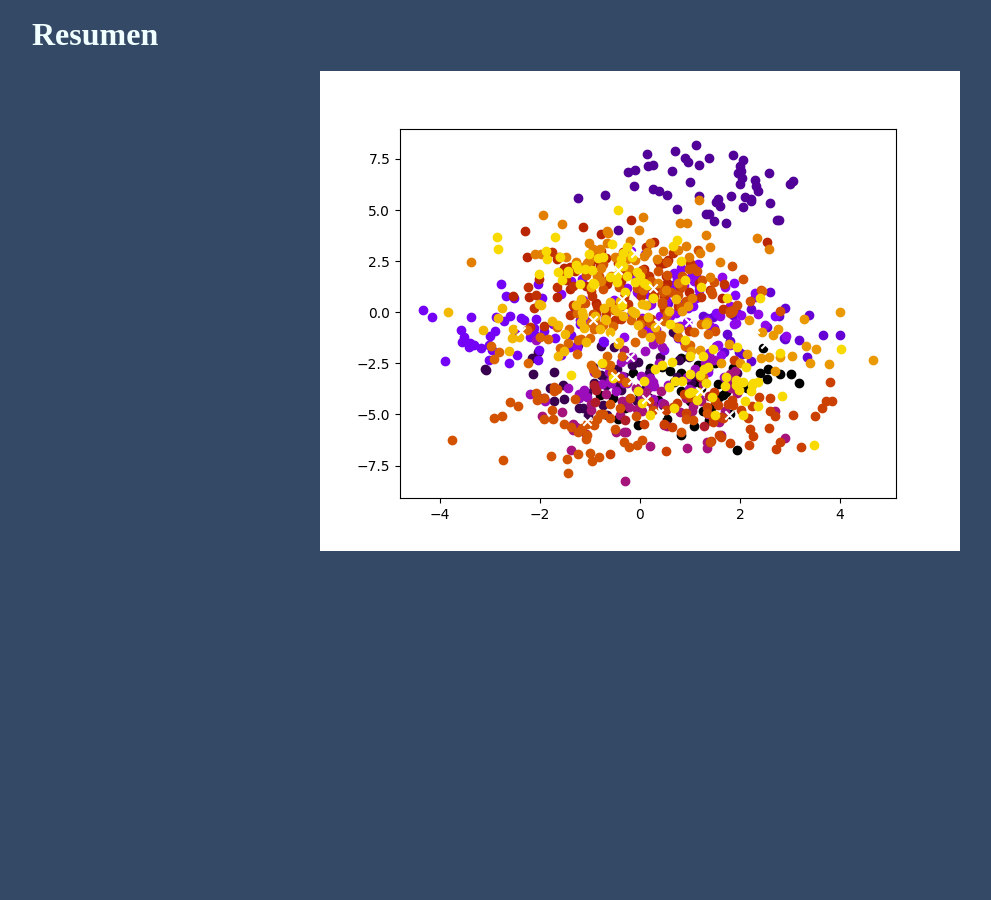
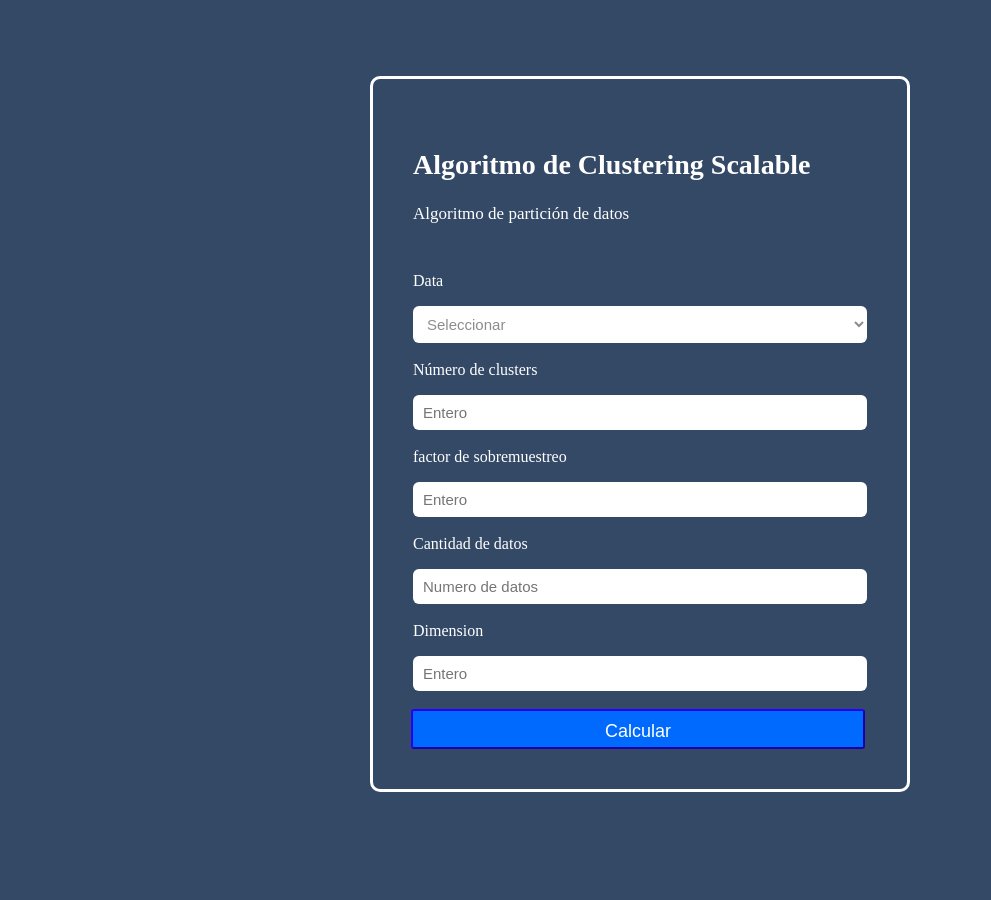
Before and after one commit to sevalencial/ProyectoAlgoritmos, a Flask app: template App/templates/implementacion.html in a window 1280 px wide. Shown: the part 70-970 px from the top of the page, without its empty margins (0-991 px from the left). Before the commit the page ends 621 px from the top, so only its background shows below. Run offline with Flask 2, Linux system fonts and the light colour scheme; the template is opened without the code that fills it, so the values that code supplies are empty.

Commit message:
Se crea formulario

```diff
--- a/App/main.py
+++ b/App/main.py
@@ -61,7 +61,7 @@ def implementacion():
     for j in range(k):
         plt.scatter(centroids1[j,0],centroids1[j,1],color = 'w',marker='x')
 
-    plt.savefig(f"./App/static/images/result.png")
+    #plt.savefig(f"./App/static/images/result.png")
 
     return render_template('implementacion.html')
 
--- a/App/static/css/style.css
+++ b/App/static/css/style.css
@@ -65,6 +65,169 @@ li a.activate, li a:hover{
 body{
     background: #344966;
 }
+h1 {
+    color: #fff;
+    text-align: left;
+    font-size: 28px;
+    font-weight: 600;
+    margin-bottom: 5px;
+}
+
+.form-holder {
+      display: flex;
+      flex-direction: column;
+      justify-content: center;
+      align-items: center;
+      text-align: center;
+      min-height: 100vh;
+}
+.miboton{
+    font-size: 18px;
+    text-align: center;
+    background: #006aff;
+    color: white;
+    float: right;
+    line-height: 40px;
+    margin-right: 2px;
+    border-radius: 3px;
+    border-color: #2600ff;
+    cursor: pointer;
+    height: 40px;
+    width: 100%;
+}
+.form-holder .form-content {
+    position: relative;
+    text-align: center;
+    display: -webkit-box;
+    display: -moz-box;
+    display: -ms-flexbox;
+    display: -webkit-flex;
+    display: flex;
+    -webkit-justify-content: center;
+    justify-content: center;
+    -webkit-align-items: center;
+    align-items: center;
+    padding: 60px;
+}
+
+.form-content .form-items {
+    border: 3px solid #fff;
+    padding: 40px;
+    display: inline-block;
+    width: 100%;
+    min-width: 540px;
+    -webkit-border-radius: 10px;
+    -moz-border-radius: 10px;
+    border-radius: 10px;
+    text-align: left;
+    -webkit-transition: all 0.4s ease;
+    transition: all 0.4s ease;
+}
+
+.form-content h3 {
+    color: #fff;
+    text-align: left;
+    font-size: 28px;
+    font-weight: 600;
+    margin-bottom: 5px;
+}
+
+.form-content h3.form-title {
+    margin-bottom: 30px;
+}
+
+.form-content p {
+    color: #fff;
+    text-align: left;
+    font-size: 17px;
+    font-weight: 300;
+    line-height: 20px;
+    margin-bottom: 30px;
+}
+
+
+.form-content label, .was-validated .form-check-input:invalid~.form-check-label, .was-validated .form-check-input:valid~.form-check-label{
+    color: #fff;
+}
+
+.form-content input[type=text], .form-content input[type=password], .form-content input[type=email], .form-content select {
+    width: 100%;
+    padding: 9px 10px;
+    text-align: left;
+    border: 0;
+    outline: 0;
+    border-radius: 6px;
+    background-color: #fff;
+    font-size: 15px;
+    font-weight: 300;
+    color: #8D8D8D;
+    -webkit-transition: all 0.3s ease;
+    transition: all 0.3s ease;
+    margin-top: 16px;
+}
+
+
+.btn-primary{
+    background-color: #6C757D;
+    outline: none;
+    border: 0px;
+    box-shadow: none;
+}
+
+.btn-primary:hover, .btn-primary:focus, .btn-primary:active{
+    background-color: #495056;
+    outline: none !important;
+    border: none !important;
+     box-shadow: none;
+}
+
+.form-content textarea {
+    position: static !important;
+    width: 100%;
+    padding: 8px 20px;
+    border-radius: 6px;
+    text-align: left;
+    background-color: black;
+    border: 0;
+    font-size: 15px;
+    font-weight: 300;
+    color: black;
+    outline: none;
+    resize: none;
+    height: 120px;
+    -webkit-transition: none;
+    transition: none;
+    margin-bottom: 14px;
+}
+
+.form-content textarea:hover, .form-content textarea:focus {
+    border: 0;
+    background-color: #ebeff8;
+    color: #8D8D8D;
+}
+
+.mv-up{
+    margin-top: -9px !important;
+    margin-bottom: 8px !important;
+}
+select,
+option {
+  color: black;
+}
+.invalid-feedback{
+    color: #ff606e;
+}
+
+
+span{
+    color:white;
+}
+
+.valid-feedback{
+   color: #2acc80;
+}
+
+
 @media (max-width: 952px){
     .enlace{
         padding-left: 20px;
--- a/App/templates/implementacion.html
+++ b/App/templates/implementacion.html
@@ -2,14 +2,61 @@
 
 {% block content %}
 
+<div class="form-body">
+    <div class="row">
+        <div class="form-holder">
+            <div class="form-content">
+                <div class="form-items">
+                    <p></p>
+                    <h1>Algoritmo de Clustering Scalable</h1>
+                    <br>
+                    <p>Algoritmo de partición de datos</p>
+                    <br>
+                    <form class="requires-validation" novalidate method="POST">
 
+                        <div class="col-md-12">
+                            <span>Data</span>
+                            <select class="form-select mt-3" name="data" required>
+                                <option selected disabled value="">Seleccionar</option>
+                                <option value="1">Por Defecto</option>
+                                <option value="2">Iris</option>
+                            </select>
+                        </div>
+                        <br>
 
-<h1>Resumen</h1>
-<br>
+                        <div class="col-md-12">
+                            <label for="k">Número de clusters</label>
+                            <input class="form-control" type="text" name="k" placeholder="Entero" required>
+                        </div>
+                        <br>
 
+                        <div class="col-md-12">
+                            <label for="l">factor de sobremuestreo</label>
+                            <input class="form-control" type="text" name="l" placeholder="Entero" required>
+                        </div>
+                        <br>
 
-<center>
-<img src="{{ url_for('static', filename='images/result.png') }}">
-</center>
+                        <div class="col-md-12">
+                            <label for="n">Cantidad de datos</label>
+                            <input class="form-control" id="n" type="text" name="n"
+                                placeholder="Numero de datos" required>
+                        </div>
+                        <br>
+
+                        <div class="col-md-12">
+                            <label for="d">Dimension</label>
+                            <input class="form-control" type="text" name="d" placeholder="Entero" required>
+                        </div>
+                        <br>
+
+                        <div class="form-button mt-3">
+                            <button id="submit" type="submit" class="miboton">Calcular</button>
+                        </div>
+                    </form>
+                </div>
+            </div>
+        </div>
+    </div>
+</div>
 
 {% endblock %}
```
Also changed, not shown: App/static/images/result.png.
